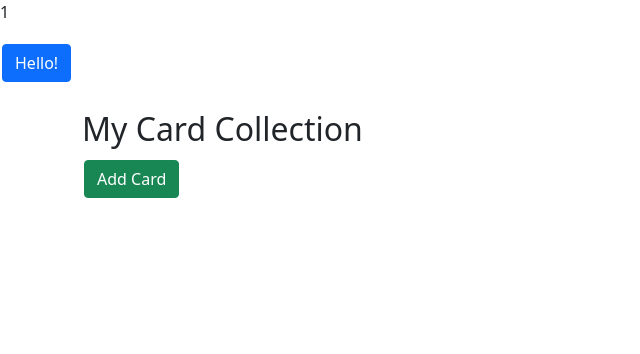
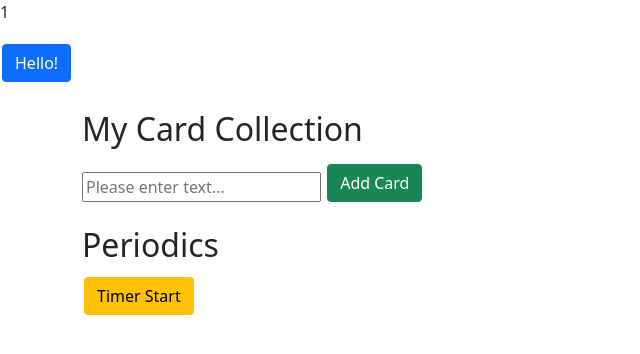
Before and after one commit to Evil-Genius-Of-Sex/webdev2, a Flask app: page /about in a window 1280 px wide. Shown: the part 56-410 px from the top of the page, without its empty margins (0-640 px from the left). Run offline with Flask 3, Linux system fonts and the light colour scheme.

Commit message:
bcxfbcxbx

```diff
--- a/static/script.js
+++ b/static/script.js
@@ -36,16 +36,19 @@ addBtn.addEventListener('click', () => {
 
     card.dataset.cardId = counter;
 
+    const text = document.getElementById('textInput').value;
+
     // the stuff that goes inside the card
 
     card.innerHTML = `
 
   <h5>Card #${counter}</h5>
 
-  <p>ambatublow </p>
+  <p>${text}</p>
 
   <button class="btn btn-danger deleteBtn">Delete</button>
 
+  <button class="btn btn-outline-primary likeBtn" data-likes="0">0 ❤</button>
  `;
 
     // building the hierarchy of html
@@ -59,3 +62,70 @@ addBtn.addEventListener('click', () => {
     counter = counter + 1;
 
 });
+
+// we attach the event listener to the entire document, instead of only a single element.
+
+// also note that there is something in the parentheses. This is an argument for the listener function
+
+document.addEventListener('click', (event) => {
+
+    //The event.target is the clicked element
+
+    if (event.target.classList.contains('deleteBtn')) {
+
+        //.closest starts at the given element, and then travels to the root (<body>) of the document while looking for the specified selector (class="card").
+
+        //It either returns the first element it finds, or null, if it finds nothing. Check the screen shot to see the search direction of "closest" for each button.
+
+        const card = event.target.closest('.card');
+
+        // using dataset to get the id back
+
+        console.log('Deleting card with ID:', card.dataset.cardId);
+
+        //remember, our card sits inside a <div class="col-sm-4">, which is the parent of the card. We remove that div here.
+
+        card.parentElement.remove();
+
+    }
+
+});
+
+document.addEventListener('click', (event) => {
+
+    if (event.target.classList.contains('likeBtn')) {
+
+        const button = event.target;
+
+        button.innerHTML = parseInt(button.dataset.likes) + 1 + "❤";
+
+        button.dataset.likes = parseInt(button.dataset.likes) + 1;
+    }
+
+});
+
+let intervalID = -1;
+
+let timerToBeIncremented = 0;
+
+
+
+document.getElementById("timerStart").addEventListener("click", () => {
+
+    intervalID = setInterval(logTimer, timeout = 1000);
+
+})
+
+function logTimer() {
+
+    console.log("Time: " + timerToBeIncremented);
+
+    timerToBeIncremented += 1;
+
+    if (timerToBeIncremented > 10) {
+
+        clearInterval(intervalID);
+
+    }
+
+}
--- a/templates/about.html
+++ b/templates/about.html
@@ -45,23 +45,31 @@
 
 
 
-<p id="somePTag">1</p>
+    <p id="somePTag">1</p>
 
-<button class="btn btn-primary" id="firstButton">Hello!</button>
+    <button class="btn btn-primary" id="firstButton">Hello!</button>
 
 
 
-<div class="container my-4">
+    <div class="container my-4">
 
-  <h2>My Card Collection</h2>
+        <h2>My Card Collection</h2>
 
-  <button id="addCard" class="btn btn-success mb-3">Add Card</button>
+        <input type="text" class="my-3" id="textInput" placeholder="Please enter text...">
 
-  <div id="cardContainer" class="row g-3"></div>
+        <button id="addCard" class="btn btn-success mb-3">Add Card</button>
 
-</div>
+        <div id="cardContainer" class="row g-3"></div>
 
+    </div>
 
+    <div class="container my-4">
+
+        <h2>Periodics</h2>
+
+        <button class="btn btn-warning" id="timerStart">Timer Start</button>
+
+    </div>
 
 
 
```
